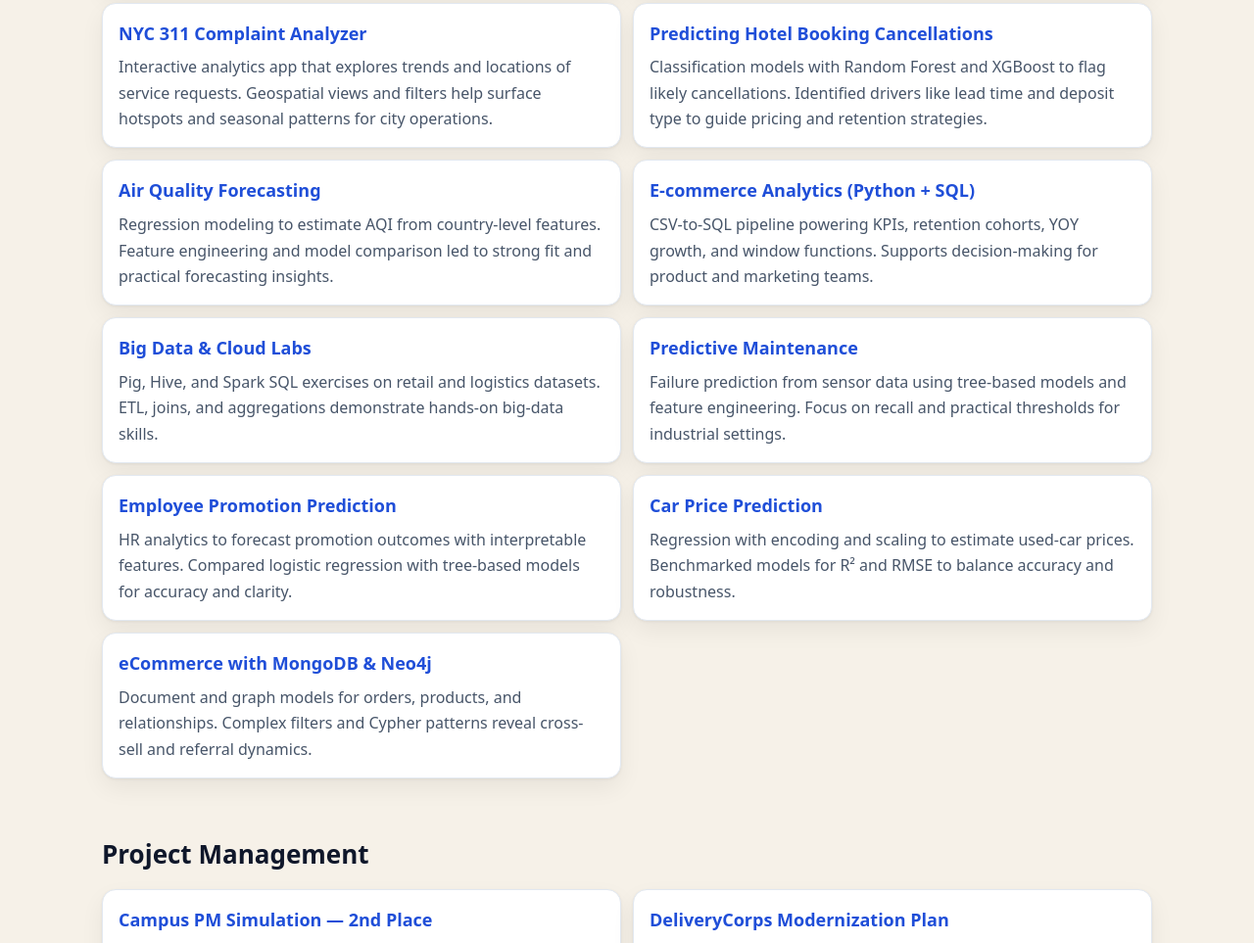
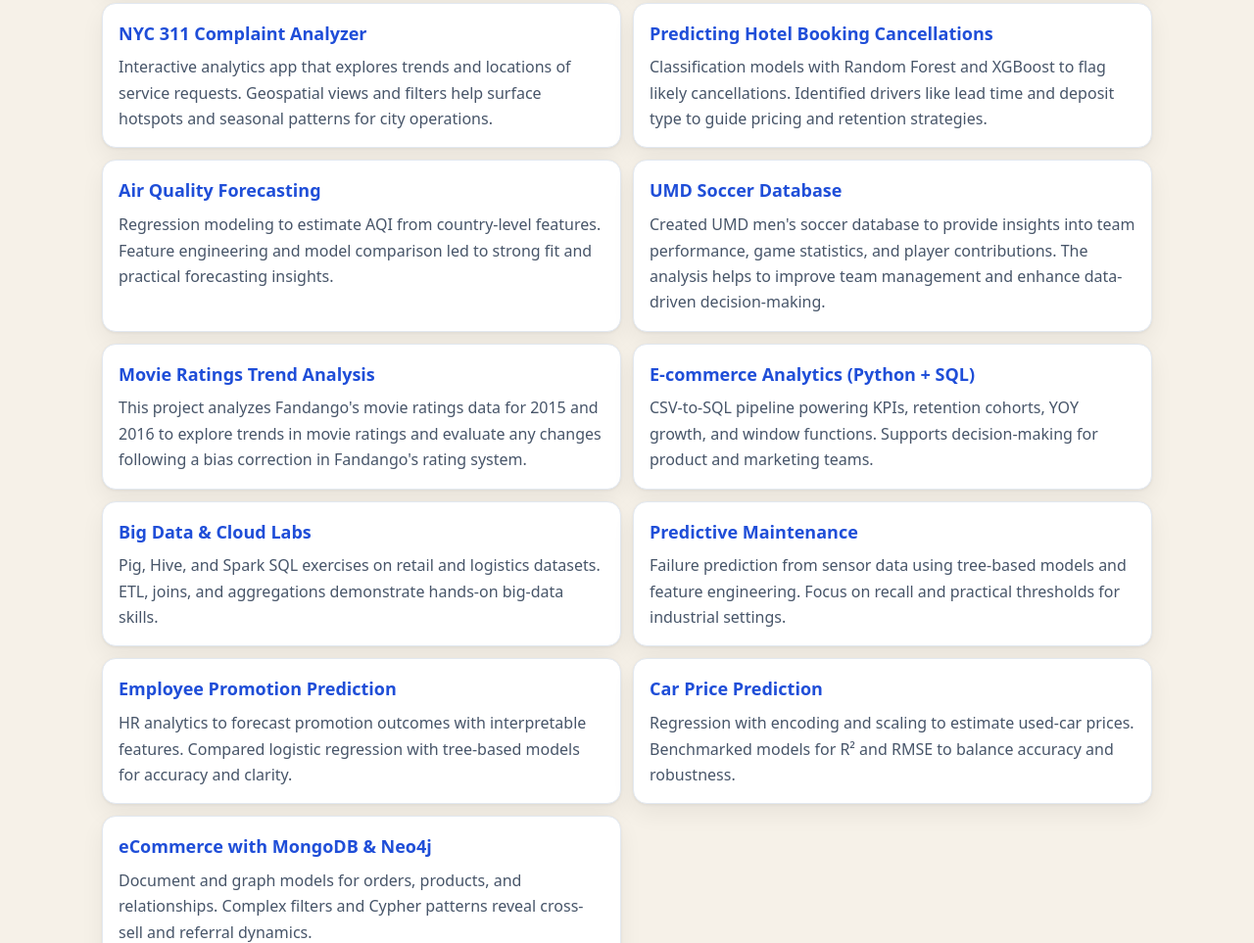
Before and after one commit to prasham2712/prasham2712.github.io, a plain HTML site: page index.html in a window 1280 px wide. Shown: the part 2699-3662 px from the top of the page at 98% size. Drawn offline with Linux system fonts and the light colour scheme.

Commit message:
Update index.html

```diff
--- a/index.html
+++ b/index.html
@@ -201,13 +201,21 @@
           <h3>NYC 311 Complaint Analyzer</h3>
           <p>Interactive analytics app that explores trends and locations of service requests. Geospatial views and filters help surface hotspots and seasonal patterns for city operations.</p>
         </a>
-        <a class="tcard project" href="HotelBookingCancellationAnalysis.pdf" target="_blank" rel="noopener" data-tags="ml">
+        <a class="tcard project" href="https://github.com/prasham2712/Hotel_Booking_Cancellations_Prediction" target="_blank" rel="noopener" data-tags="ml">
           <h3>Predicting Hotel Booking Cancellations</h3>
           <p>Classification models with Random Forest and XGBoost to flag likely cancellations. Identified drivers like lead time and deposit type to guide pricing and retention strategies.</p>
         </a>
-        <a class="tcard project" href="Air_Quality_Forecasting.pdf" target="_blank" rel="noopener" data-tags="ml">
+        <a class="tcard project" href="https://github.com/prasham2712/Air_Quality_Forecasting" target="_blank" rel="noopener" data-tags="ml">
           <h3>Air Quality Forecasting</h3>
           <p>Regression modeling to estimate AQI from country-level features. Feature engineering and model comparison led to strong fit and practical forecasting insights.</p>
+        </a>
+        <a class="tcard project" href="https://github.com/prasham2712/UMDSoccer" target="_blank" rel="noopener" data-tags="bi">
+          <h3>UMD Soccer Database</h3>
+          <p> Created UMD men's soccer database to provide insights into team performance, game statistics, and player contributions. The analysis helps to improve team management and enhance data-driven decision-making.</p>
+        </a>
+        <a class="tcard project" href="https://github.com/prasham2712/Movie_Ratings_Trend_Analysis_2015_2016_UsingR" target="_blank" rel="noopener" data-tags="bi">
+          <h3>Movie Ratings Trend Analysis</h3>
+          <p>This project analyzes Fandango's movie ratings data for 2015 and 2016 to explore trends in movie ratings and evaluate any changes following a bias correction in Fandango's rating system. </p>
         </a>
         <a class="tcard project" href="python+sql_ecommerce.ipynb" target="_blank" rel="noopener" data-tags="bi">
           <h3>E-commerce Analytics (Python + SQL)</h3>
```
